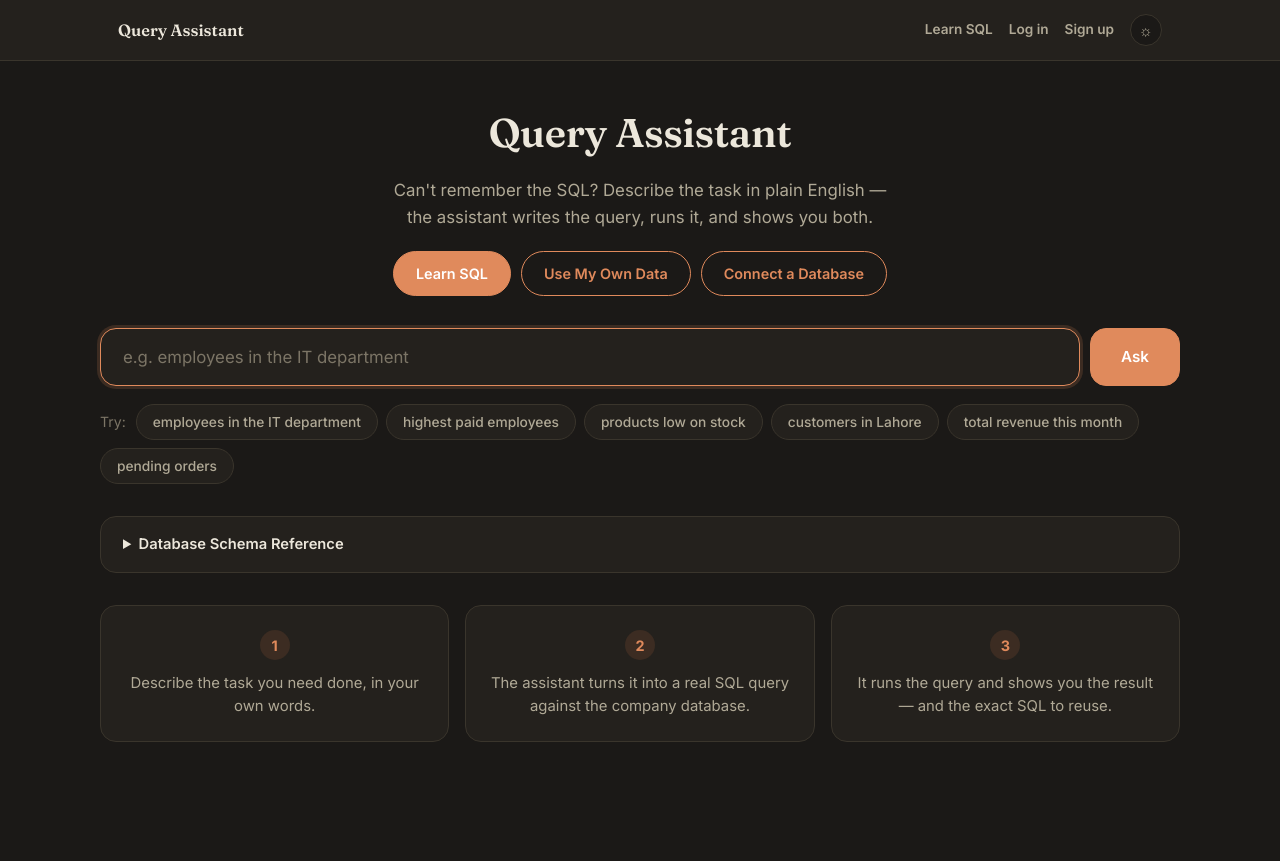
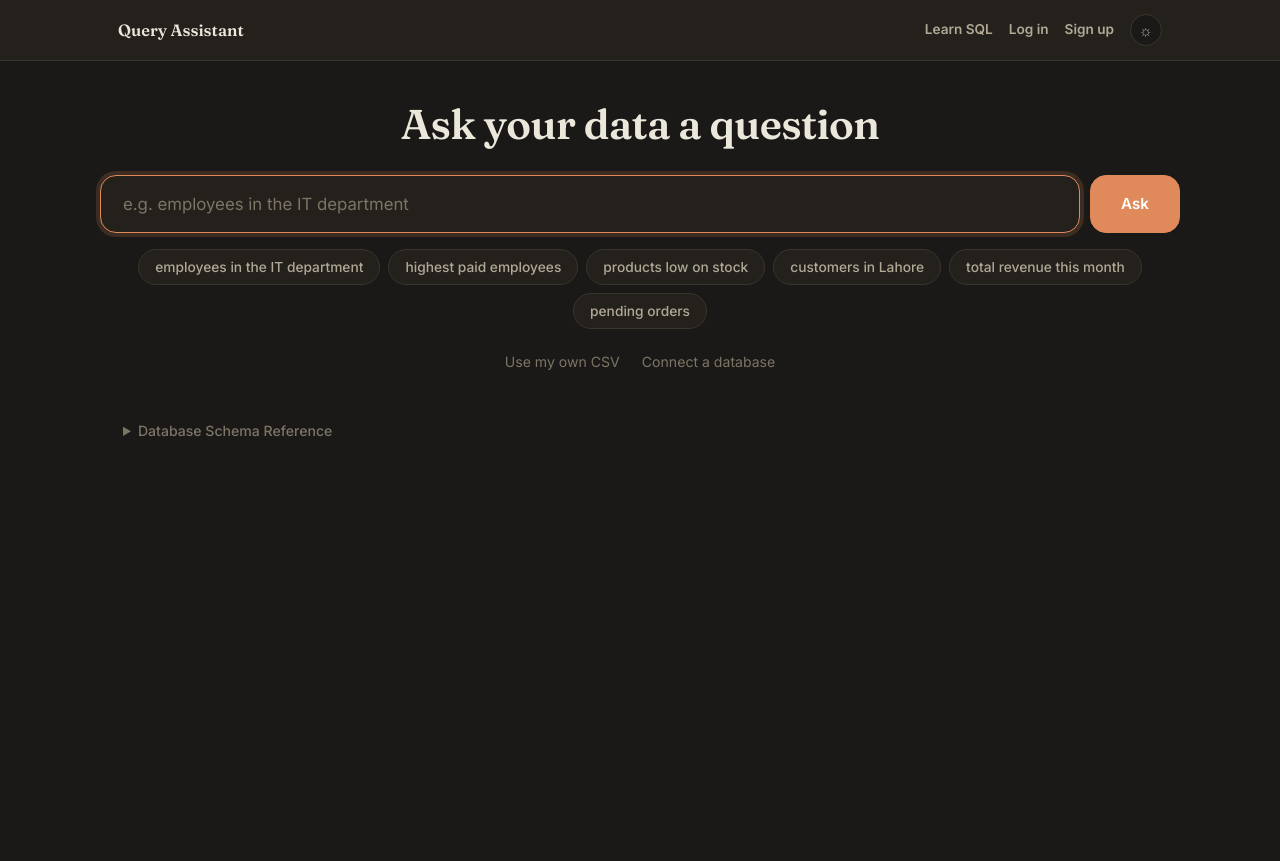
Before and after one commit to abdulhaseebofficial/query-assistant, a Flask app: page / in a window 1280 px wide. Run offline with Flask 3, Linux system fonts and the light colour scheme; some libraries are stand-ins or nearby versions.

Commit message:
Cut the page furniture back to the thing people came for
The home page opened with a heading, a sentence explaining what the app is, three
filled buttons, a search box, a row of examples, a schema panel, and three cards
numbering the steps — before a single question had been asked. Six of those exist
to describe the app rather than to run it, and the search box was competing with
them for attention on its own page.

Gone: the explanatory subtitle, the three-step cards (also on the dataset and
connected-table pages, where they said the same thing again), the "Try:" label in
front of self-evident examples, and the duplicate "Learn SQL" that sat below a
"Learn SQL" already in the nav. The other two data sources dropped from filled
buttons to quiet links — they're places to go occasionally, not the point of the
page.

The schema reference only takes on a card once it's open. Closed, it's a line of
text, which is all a collapsed reference needs to be.

Inner pages got the same trim: sentence-case headings instead of Title Case, no
subtitle where the heading already said it, row and column counts as a compact
"142 rows · 6 columns", and no "Back to Query Assistant" button on pages whose nav
already carries the brand link home.

The CSS those elements needed went with them, and README screenshots are retaken.

Co-Authored-By: Claude Opus 5 <noreply@anthropic.com>

```diff
--- a/frontend/static/css/style.css
+++ b/frontend/static/css/style.css
@@ -81,16 +81,17 @@ body {
 
 header {
     text-align: center;
-    margin-bottom: 32px;
+    margin-bottom: 26px;
 }
 
 h1 {
     font-family: 'Fraunces', Georgia, serif;
     font-weight: 600;
-    font-size: 2.5rem;
-    letter-spacing: -0.01em;
+    font-size: 2.6rem;
+    line-height: 1.15;
+    letter-spacing: -0.015em;
     color: var(--text);
-    margin: 0 0 12px;
+    margin: 0;
 }
 
 .subtitle {
@@ -101,45 +102,16 @@ h1 {
     line-height: 1.6;
 }
 
-.header-actions {
-    display: flex;
-    justify-content: center;
-    gap: 10px;
-    flex-wrap: wrap;
-    margin-top: 20px;
+/* h1 carries no bottom margin so a heading on its own sits tight against what
+   follows; the gap only appears when there's a subtitle to separate. */
+h1 + .subtitle {
+    margin-top: 12px;
 }
 
-.learn-btn {
-    display: inline-flex;
-    align-items: center;
-    font-family: 'Inter', sans-serif;
-    font-size: 0.9rem;
-    font-weight: 600;
-    color: #fff;
-    text-decoration: none;
-    background: var(--accent);
-    border: 1px solid var(--accent);
-    border-radius: 999px;
-    padding: 10px 22px;
-    transition: background 0.15s, transform 0.15s;
-}
 
-.learn-btn:hover {
-    background: var(--accent-hover);
-    border-color: var(--accent-hover);
-    transform: translateY(-1px);
-}
 
-.learn-btn-outline {
-    color: var(--accent);
-    background: transparent;
-}
 
-.learn-btn-outline:hover {
-    background: var(--accent-bg);
-    color: var(--accent-hover);
-    border-color: var(--accent);
-}
+
 
 .nav-link {
     display: inline-flex;
@@ -163,7 +135,7 @@ h1 {
 .search-form {
     display: flex;
     gap: 10px;
-    margin-bottom: 18px;
+    margin-bottom: 16px;
 }
 
 .search-form input[type="text"] {
@@ -185,7 +157,7 @@ h1 {
 
 .search-form input[type="text"]:focus {
     border-color: var(--accent);
-    box-shadow: 0 0 0 3px var(--accent-bg);
+    box-shadow: 0 0 0 4px var(--accent-bg);
 }
 
 .search-form button {
@@ -214,15 +186,11 @@ h1 {
     display: flex;
     flex-wrap: wrap;
     align-items: center;
+    justify-content: center;
     gap: 8px;
-    margin-bottom: 32px;
+    margin-bottom: 22px;
 }
 
-.chips-label {
-    color: var(--text-faint);
-    font-size: 0.88rem;
-    margin-right: 2px;
-}
 
 .chip {
     display: inline-block;
@@ -244,23 +212,37 @@ h1 {
 }
 
 .schema-guide {
-    background: var(--bg-card);
-    border: 1px solid var(--border);
+    border: 1px solid transparent;
     border-radius: 16px;
-    padding: 16px 22px;
+    padding: 10px 22px;
     margin-bottom: 32px;
+    transition: background 0.15s, border-color 0.15s;
 }
 
 .schema-guide summary {
     cursor: pointer;
-    font-weight: 600;
-    font-size: 0.92rem;
-    color: var(--text);
+    font-weight: 500;
+    font-size: 0.88rem;
+    color: var(--text-faint);
     outline: none;
+    transition: color 0.15s;
+}
+
+.schema-guide summary:hover {
+    color: var(--text-soft);
+}
+
+/* Only takes on a card once it's open and has something to hold. */
+.schema-guide[open] {
+    background: var(--bg-card);
+    border-color: var(--border);
+    padding: 16px 22px;
 }
 
 .schema-guide[open] summary {
     margin-bottom: 16px;
+    color: var(--text);
+    font-weight: 600;
 }
 
 .schema-tables {
@@ -541,41 +523,6 @@ h1 {
     color: #8fd694;
 }
 
-.intro {
-    display: grid;
-    grid-template-columns: repeat(3, 1fr);
-    gap: 16px;
-    margin: 24px 0 10px;
-}
-
-.intro-step {
-    text-align: center;
-    padding: 24px 18px;
-    background: var(--bg-card);
-    border: 1px solid var(--border);
-    border-radius: 16px;
-}
-
-.intro-num {
-    display: flex;
-    align-items: center;
-    justify-content: center;
-    width: 30px;
-    height: 30px;
-    margin: 0 auto 12px;
-    border-radius: 50%;
-    background: var(--accent-bg);
-    color: var(--accent);
-    font-weight: 700;
-    font-size: 0.9rem;
-}
-
-.intro-step p {
-    margin: 0;
-    color: var(--text-soft);
-    font-size: 0.93rem;
-    line-height: 1.5;
-}
 
 .table-list {
     display: flex;
@@ -737,11 +684,6 @@ h1 {
     margin: 0;
 }
 
-@media (max-width: 700px) {
-    .intro {
-        grid-template-columns: 1fr;
-    }
-}
 
 @media (max-width: 600px) {
     .container {
@@ -994,3 +936,28 @@ body,
 .chart-card {
     transition: background 0.2s, color 0.2s, border-color 0.2s;
 }
+
+
+/* The other data sources, kept as quiet links rather than three filled buttons
+   competing with the search box for attention. */
+.source-links {
+    display: flex;
+    justify-content: center;
+    flex-wrap: wrap;
+    gap: 22px;
+    margin-bottom: 34px;
+}
+
+.source-links a {
+    font-size: 0.88rem;
+    color: var(--text-faint);
+    text-decoration: none;
+    border-bottom: 1px solid transparent;
+    padding-bottom: 1px;
+    transition: color 0.15s, border-color 0.15s;
+}
+
+.source-links a:hover {
+    color: var(--accent-hover);
+    border-bottom-color: var(--accent-bg);
+}
--- a/frontend/templates/connect.html
+++ b/frontend/templates/connect.html
@@ -13,9 +13,7 @@
     <div class="frame">
         <div class="container">
             <header>
-                <h1>Connect a Database</h1>
-                <p class="subtitle">Connect a SQLite file, or a PostgreSQL / Supabase database, and search any table in plain English.</p>
-                <a class="nav-link" href="/">Back to Query Assistant</a>
+                <h1>Connect a database</h1>
             </header>
 
             {% if error %}
--- a/frontend/templates/history.html
+++ b/frontend/templates/history.html
@@ -13,9 +13,8 @@
     <div class="frame">
         <div class="container">
             <header>
-                <h1>Query History</h1>
-                <p class="subtitle">Your last {{ entries|length }} quer{{ 'y' if entries|length == 1 else 'ies' }}, most recent first.</p>
-                <a class="nav-link" href="/">Back to Query Assistant</a>
+                <h1>Query history</h1>
+                <p class="subtitle">{{ entries|length }} quer{{ 'y' if entries|length == 1 else 'ies' }}, most recent first.</p>
             </header>
 
             {% if entries %}
--- a/frontend/templates/index.html
+++ b/frontend/templates/index.html
@@ -13,13 +13,7 @@
     <div class="frame">
         <div class="container">
             <header>
-                <h1>Query Assistant</h1>
-                <p class="subtitle">Can't remember the SQL? Describe the task in plain English — the assistant writes the query, runs it, and shows you both.</p>
-                <div class="header-actions">
-                    <a class="learn-btn" href="/learn">Learn SQL</a>
-                    <a class="learn-btn learn-btn-outline" href="/upload">Use My Own Data</a>
-                    <a class="learn-btn learn-btn-outline" href="/connect-db">Connect a Database</a>
-                </div>
+                <h1>Ask your data a question</h1>
             </header>
 
             <form action="/" method="GET" class="search-form">
@@ -34,10 +28,14 @@
             </form>
 
             <div class="chips">
-                <span class="chips-label">Try:</span>
                 {% for example in examples %}
                 <a class="chip" href="/?q={{ example|urlencode }}">{{ example }}</a>
                 {% endfor %}
+            </div>
+
+            <div class="source-links">
+                <a href="/upload">Use my own CSV</a>
+                <a href="/connect-db">Connect a database</a>
             </div>
 
             <details class="schema-guide">
@@ -211,21 +209,6 @@
                     {% endif %}
                     </div>
                 {% endif %}
-            {% else %}
-                <div class="intro">
-                    <div class="intro-step">
-                        <span class="intro-num">1</span>
-                        <p>Describe the task you need done, in your own words.</p>
-                    </div>
-                    <div class="intro-step">
-                        <span class="intro-num">2</span>
-                        <p>The assistant turns it into a real SQL query against the company database.</p>
-                    </div>
-                    <div class="intro-step">
-                        <span class="intro-num">3</span>
-                        <p>It runs the query and shows you the result — and the exact SQL to reuse.</p>
-                    </div>
-                </div>
             {% endif %}
 
         </div>
--- a/frontend/templates/login.html
+++ b/frontend/templates/login.html
@@ -13,8 +13,7 @@
     <div class="frame">
         <div class="container container-narrow">
             <header>
-                <h1>Log In</h1>
-                <p class="subtitle">Log in to save and revisit your query history.</p>
+                <h1>Log in</h1>
             </header>
 
             {% if error %}
--- a/frontend/templates/register.html
+++ b/frontend/templates/register.html
@@ -13,8 +13,8 @@
     <div class="frame">
         <div class="container container-narrow">
             <header>
-                <h1>Sign Up</h1>
-                <p class="subtitle">Create an account to save your query history.</p>
+                <h1>Sign up</h1>
+                <p class="subtitle">To save your query history.</p>
             </header>
 
             {% if error %}
--- a/frontend/templates/upload.html
+++ b/frontend/templates/upload.html
@@ -13,9 +13,7 @@
     <div class="frame">
         <div class="container">
             <header>
-                <h1>Use Your Own Data</h1>
-                <p class="subtitle">Upload a CSV file and search it the same way — plain English in, SQL and results out.</p>
-                <a class="nav-link" href="/">Back to Query Assistant</a>
+                <h1>Use your own data</h1>
             </header>
 
             {% if error %}
```
Also changed, not shown: frontend/templates/connect_table.html (+1 -15 lines), frontend/templates/dataset.html (+1 -15 lines), README.md, 6 other files.
